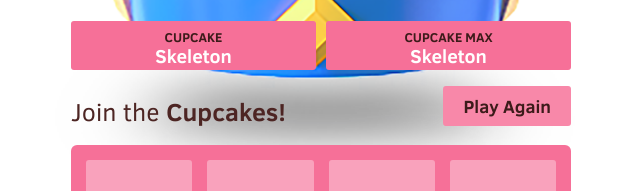
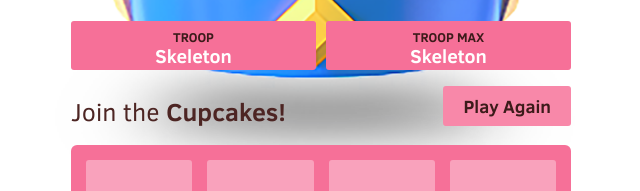
Before and after one commit to tristantwo/Clash-Royale-2048, a plain HTML site: page index.html in a window 1280 px wide. Shown: the part 374-565 px from the top of the page, 319-959 px from the left. Drawn offline with Linux system fonts and the light colour scheme.

Commit message:
Update main.css

```diff
--- a/style/main.css
+++ b/style/main.css
@@ -115,12 +115,12 @@ h1.title {
   float: right; }
 
 .score-container:after {
-  content: "Cupcake"; }
+  content: "Troop"; }
 .score-points:after {
   content: "Elixir"; }
 
 .best-container:after {
-  content: "Cupcake Max"; }
+  content: "Troop Max"; }
 .best-points:after {
 	content: "Elixir Max"; }
 
```
